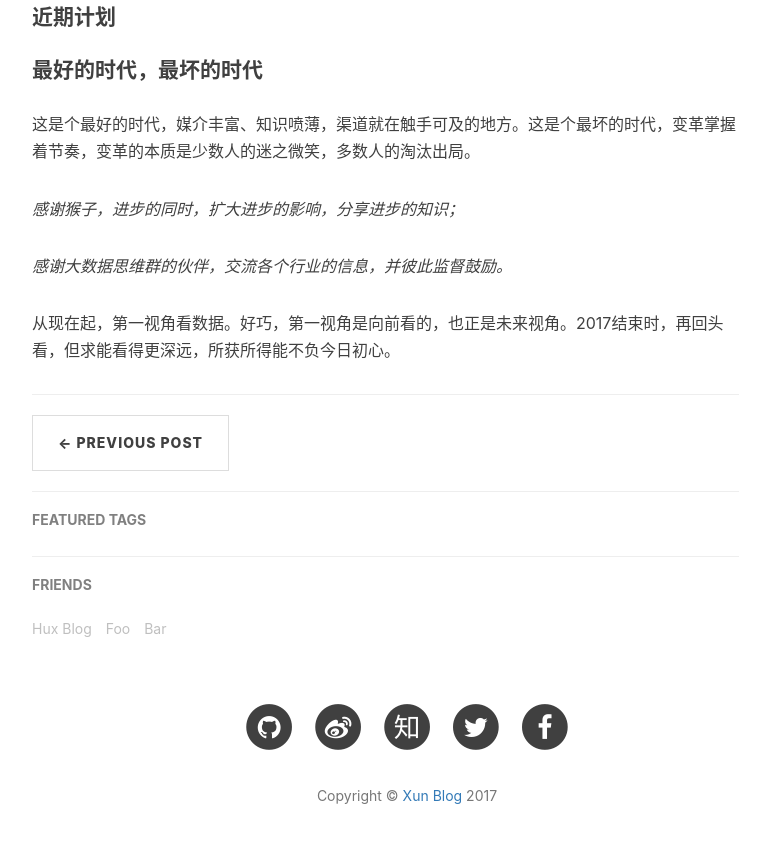
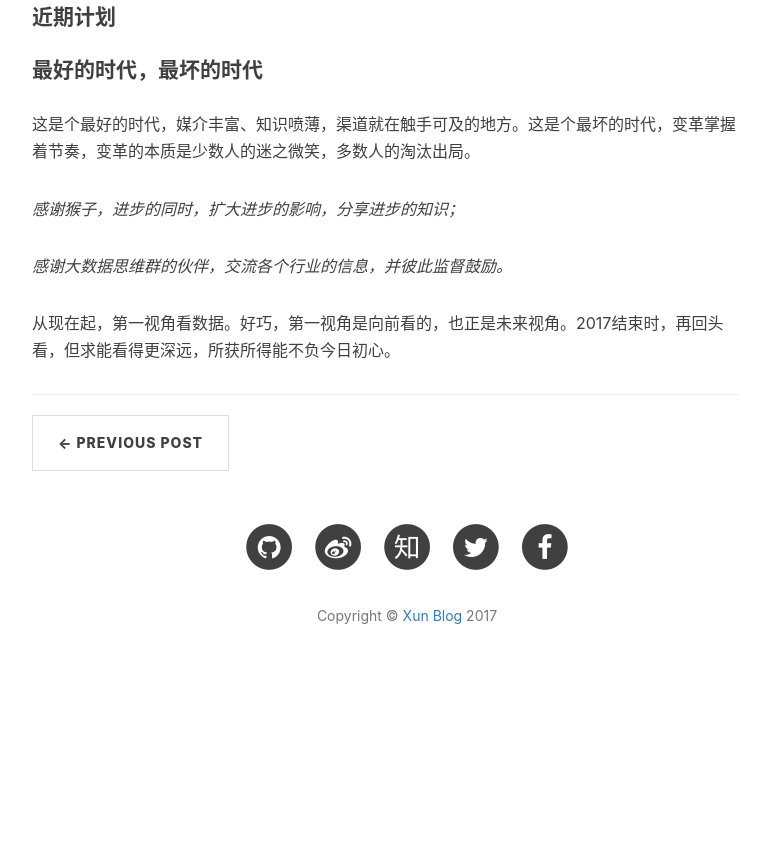
Before and after one commit to xuzhixun/xuzhixun.github.io, a Jekyll site: the page built from _posts/2017-01-08-R-plan.markdown, in a window 1280 px wide and 900 px high, scrolled down 1985 px. Shown: the top 843 px of the window, without its empty margins (233-999 px from the left). Built offline with Jekyll 4.4.1, drawn with Linux system fonts in a browser that asks for light colours; nearby versions of some CDN libraries; comment, search, counter and statistics services are not loaded; after the commit the page ends 2705 px from its top, so only the background shows below that.

Commit message:
取消文章中好友链接和标签

```diff
--- a/_layouts/keynote.html
+++ b/_layouts/keynote.html
@@ -237,9 +237,11 @@ layout: default
 <script>
     async("https://cdn.bootcss.com/anchor-js/1.1.1/anchor.min.js",function(){
         anchors.options = {
-          visible: 'always',
+          // visible: 'always'-始终显示；'hover'悬停显示；'touch'触摸设备上始终显示，光标悬停显示。
+          visible: 'touch',
           placement: 'right',
-          icon: '#'
+          icon: '§'
+          // icon可选★¶❡
         };
         anchors.add().remove('.intro-header h1').remove('.subheading').remove('.sidebar-container h5');
     })
--- a/_layouts/post.html
+++ b/_layouts/post.html
@@ -114,12 +114,13 @@ layout: default
             </div>
 
     <!-- Sidebar Container -->
-            <div class="
+    <!-- Featured Tags 和 Friends Blog-->
+<!--             <div class="
                 col-lg-8 col-lg-offset-2
                 col-md-10 col-md-offset-1
                 sidebar-container">
 
-                <!-- Featured Tags -->
+
                 {% if site.featured-tags %}
                 <section>
                     <hr class="hidden-sm hidden-xs">
@@ -136,7 +137,7 @@ layout: default
                 </section>
                 {% endif %}
 
-                <!-- Friends Blog -->
+
                 {% if site.friends %}
                 <hr>
                 <h5>FRIENDS</h5>
@@ -146,7 +147,8 @@ layout: default
                     {% endfor %}
                 </ul>
                 {% endif %}
-            </div>
+            </div> -->
+     <!-- Sidebar Container -->
         </div>
     </div>
 </article>
```
